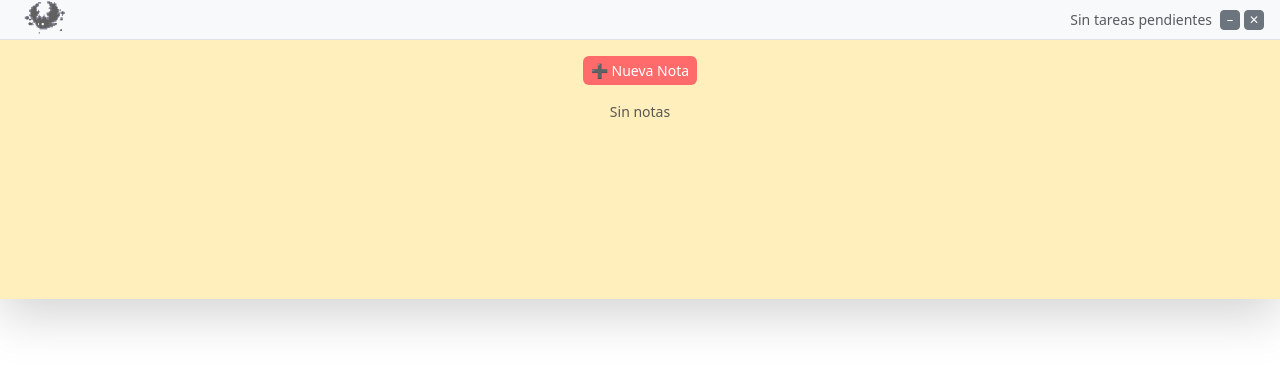
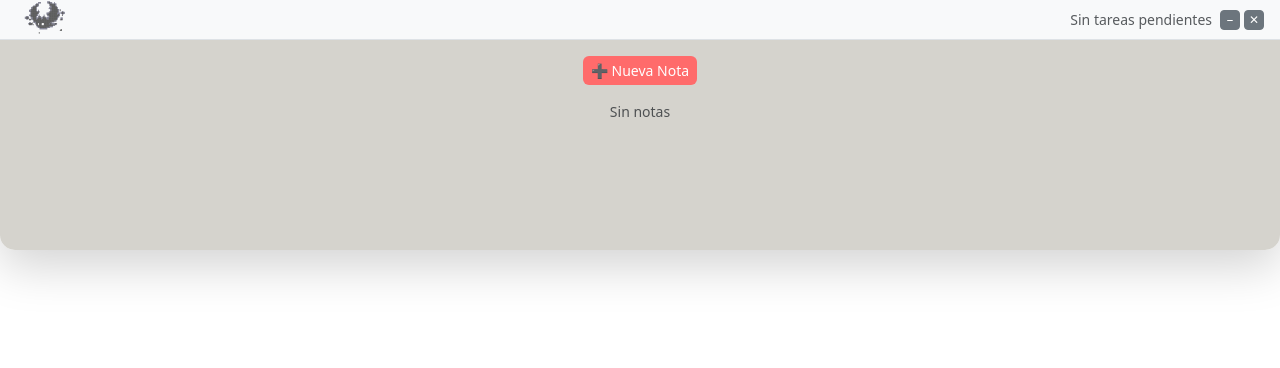
Before and after one commit to BraisBB/StickyNotes, a React (Vite) app: page / in a window 1280 px wide. Shown: the top 368 px of the page. Built offline with nearby package versions, Linux system fonts and the light colour scheme.

Commit message:
fix some parameters

```diff
--- a/electron/main.ts
+++ b/electron/main.ts
@@ -26,9 +26,9 @@ let win: BrowserWindow | null
 function createWindow() {
   win = new BrowserWindow({
     width: 300,              // Ancho fijo
-    height: 300,             // Alto mínimo inicial
+    height: 250,             // Alto mínimo inicial
     minWidth: 300,           // Ancho mínimo
-    minHeight: 300,          // Alto mínimo
+    minHeight: 250,          // Alto mínimo
     maxWidth: 300,           // Ancho máximo (mantener fijo)
     resizable: true,         // Permitir resize vertical
     frame: false,            // Sin bordes del navegador
--- a/src/App.css
+++ b/src/App.css
@@ -1,9 +1,13 @@
 /* Solo los estilos específicos que Bootstrap no tiene */
 .app-container {
   width: 100%;
-  min-height: 299px;
-  background: rgba(255, 239, 185, 0.95);
+  min-height: 250px;
+  background: rgba(211, 209, 203, 0.95);
+  backdrop-filter: blur(10px);
+  border-radius: 15px;
+  display: flex;
   flex-direction: column;
+  box-sizing: border-box;
 }
 
 .drag-area {
--- a/src/hooks/useAutoResize.ts
+++ b/src/hooks/useAutoResize.ts
@@ -18,7 +18,6 @@ export const useAutoResize = (options: UseAutoResizeOptions) => {
 
       const appContainer = containerRef.current;
       const contentHeight = appContainer.offsetHeight;
-
       const finalHeight = Math.max(minHeight, Math.min(contentHeight, maxHeight));
 
       window.electronAPI?.resizeWindow(width, finalHeight);
```
